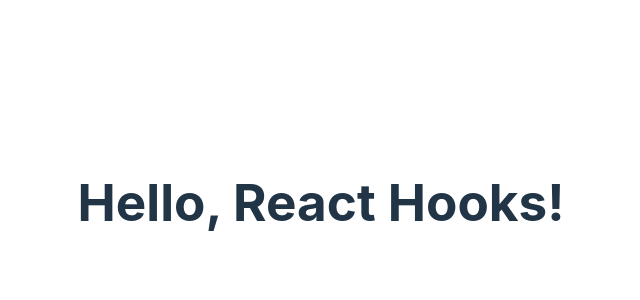
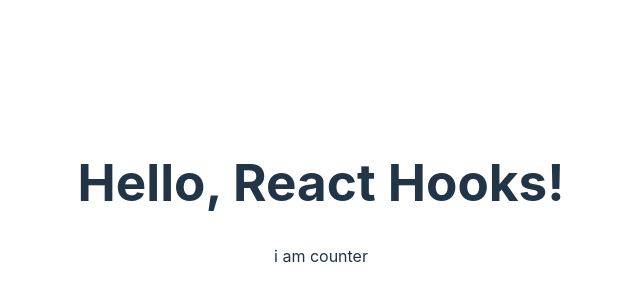
Before and after one commit to hellsgor/react-hooks-minin, a React (Vite) app: page / in a window 1280 px wide. Shown: the part 198-498 px from the top of the page, without its empty margins (319-959 px from the left). Built offline with nearby package versions, Linux system fonts and the light colour scheme.

Commit message:
add(Counter.jsx): created Counter

```diff
--- a/src/App.jsx
+++ b/src/App.jsx
@@ -1,9 +1,11 @@
 import './App.css';
+import Counter from './Components/Counter/Counter';
 
 export default function App() {
   return (
     <>
       <h1>Hello, React Hooks!</h1>
+      <Counter />
     </>
   );
 }
--- /dev/null
+++ b/src/Components/Counter/Counter.jsx
@@ -0,0 +1,3 @@
+export default function Counter() {
+  return <p>i am counter</p>;
+}
```
